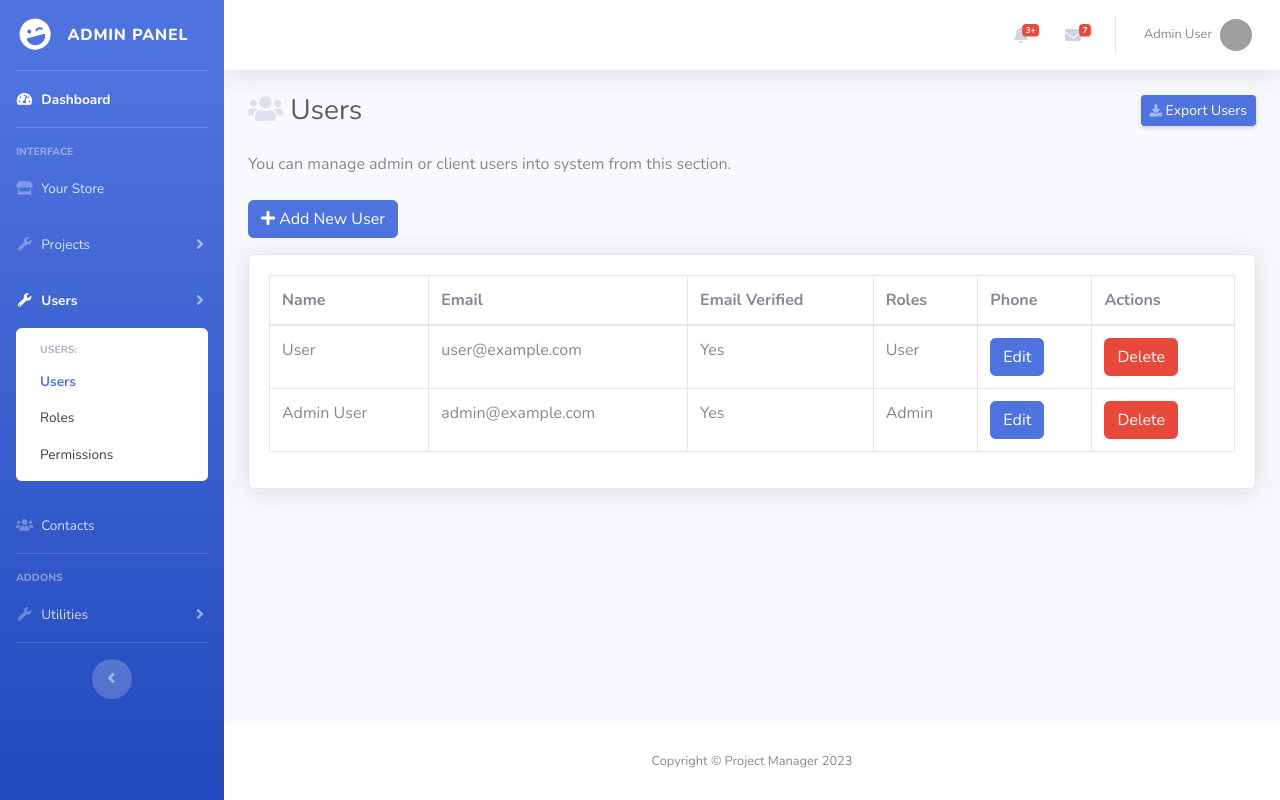
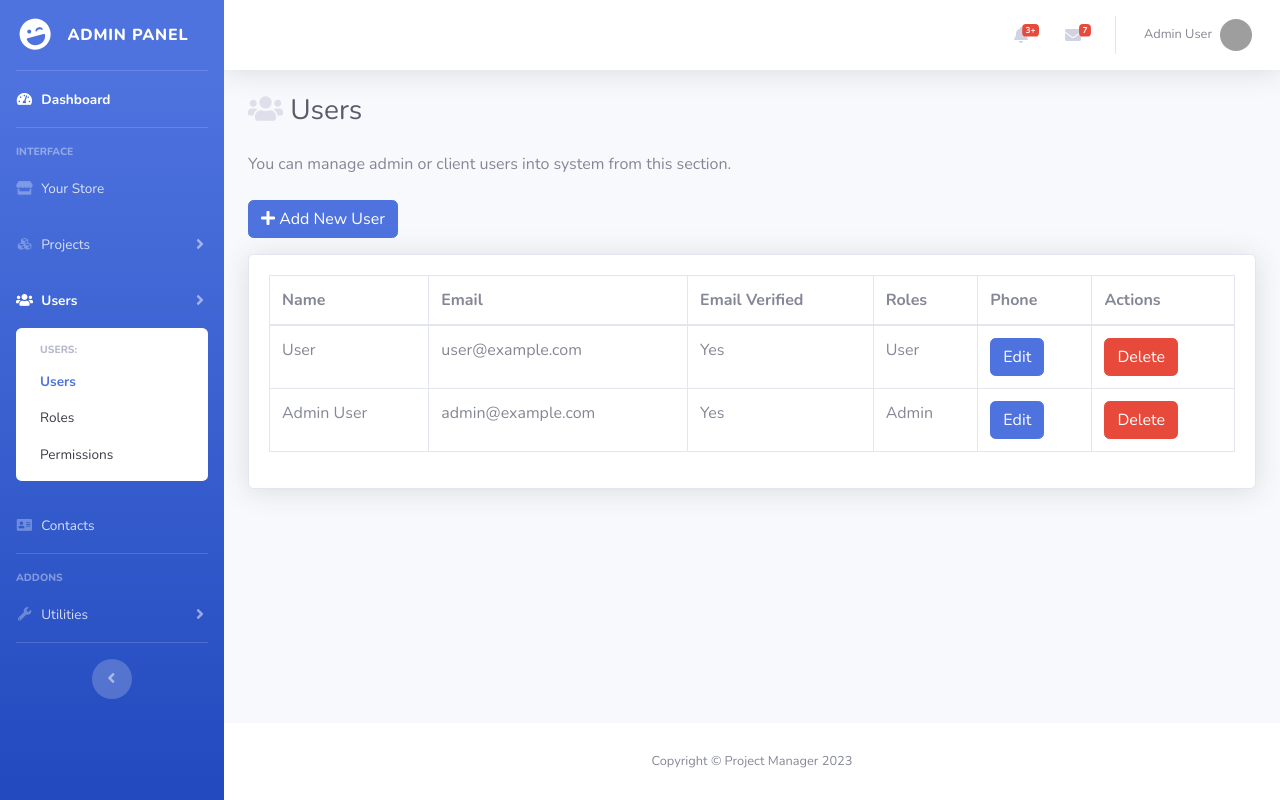
Before and after one commit to Infogiants/projectmanager, a Laravel app: page /users in a window 1280 px wide. Run offline with Laravel 8, Linux system fonts and the light colour scheme; a user stored in the database is signed in; data comes from the database, SQL or seed files in the repository; grey boxes are pictures that could not be loaded.

Commit message:
Improvements

```diff
--- a/resources/views/adminhome.blade.php
+++ b/resources/views/adminhome.blade.php
@@ -153,5 +153,4 @@
       </div>
    </div>
 </div>
-
 @endsection -->
--- a/resources/views/contacts/create.blade.php
+++ b/resources/views/contacts/create.blade.php
@@ -5,7 +5,7 @@
 @section('main')
 
 <div class="d-sm-flex align-items-center justify-content-between mb-4">
-   <h1 class="h3 mb-0 text-gray-800"><i class="fas fa-fw fa-user text-gray-300"></i> Add New Contact</h1>
+   <h1 class="h3 mb-0 text-gray-800"><i class="fas fa-fw fa-address-card text-gray-300"></i> Add New Contact</h1>
 
 </div>
 <div class="card shadow mb-4">
--- a/resources/views/contacts/edit.blade.php
+++ b/resources/views/contacts/edit.blade.php
@@ -4,7 +4,7 @@
 
 @section('main')
 <div class="d-sm-flex align-items-center justify-content-between mb-4">
-   <h1 class="h3 mb-0 text-gray-800"><i class="fas fa-fw fa-user text-gray-300"></i> Edit Contact: {{ $contact->id }}</h1>
+   <h1 class="h3 mb-0 text-gray-800"><i class="fas fa-fw fa-address-card text-gray-300"></i> Edit Contact: {{ $contact->id }}</h1>
 
 </div>
 <div class="card shadow mb-4">
--- a/resources/views/contacts/index.blade.php
+++ b/resources/views/contacts/index.blade.php
@@ -3,7 +3,7 @@
 @section('main')
 <!-- Page Heading -->
 <div class="d-sm-flex align-items-center justify-content-between mb-4">
-   <h1 class="h3 mb-0 text-gray-800"><i class="fas fa-fw fa-users text-gray-300"></i> Contacts</h1>
+   <h1 class="h3 mb-0 text-gray-800"><i class="fas fa-fw fa-address-card text-gray-300"></i> Contacts</h1>
    <a href="#" class="d-none d-sm-inline-block btn btn-sm btn-primary shadow-sm"><i class="fas fa-download fa-sm text-white-50"></i> Export Contacts</a>
 </div>
 <p class="mb-4">Business contacts section, You can manage your important contact details from this page.</p>
--- a/resources/views/layouts/admin.blade.php
+++ b/resources/views/layouts/admin.blade.php
@@ -45,15 +45,10 @@
                <i class="fas fa-fw fa-store"></i>
                <span>Your Store</span></a>
             </li>
-            <!-- <li class="nav-item {{ (request()->is('projects*')) ? 'active' : '' }}">
-               <a class="nav-link" href="{{ url('/projects') }}">
-               <i class="fas fa-fw fa-cubes"></i>
-               <span>Projects</span></a>
-            </li> -->
             <!-- Nav Item - Projects Collapse Menu -->
             <li class="nav-item {{ (request()->is('projects*') || request()->is('categories*'))? 'active' : '' }}">
                <a class="nav-link collapsed" href="#" data-toggle="collapse" data-target="#collapseProjects" aria-expanded="{{ (request()->is('projects*') || request()->is('categories*'))? 'true' : 'false' }}" aria-controls="collapseProjects">
-               <i class="fas fa-fw fa-wrench"></i>
+               <i class="fas fa-fw fa-cubes"></i>
                <span>Projects</span>
                </a>
                <div id="collapseProjects" class="collapse {{ (request()->is('projects*') || request()->is('categories*'))? 'show' : '' }}" aria-labelledby="headingPages" data-parent="#accordionSidebar" style="">
@@ -64,15 +59,10 @@
                   </div>
                </div>
             </li>
-            <!-- <li class="nav-item {{ (request()->is('users*')) ? 'active' : '' }}">
-               <a class="nav-link" href="{{ url('/users') }}">
-               <i class="fas fa-fw fa-users"></i>
-               <span>Users</span></a>
-            </li> -->
             <!-- Nav Item - Users Collapse Menu -->
             <li class="nav-item {{ (request()->is('users*') || request()->is('roles*') || request()->is('permissions*'))? 'active' : '' }}">
                <a class="nav-link collapsed" href="#" data-toggle="collapse" data-target="#collapseUsers" aria-expanded="{{ (request()->is('users*') || request()->is('roles*') || request()->is('permissions*'))? 'true' : 'false' }}" aria-controls="collapseUsers">
-               <i class="fas fa-fw fa-wrench"></i>
+               <i class="fas fa-fw fa-users"></i>
                <span>Users</span>
                </a>
                <div id="collapseUsers" class="collapse {{ (request()->is('users*') || request()->is('roles*') || request()->is('permissions*'))? 'show' : '' }}" aria-labelledby="headingPages" data-parent="#accordionSidebar" style="">
@@ -86,7 +76,7 @@
             </li>
             <li class="nav-item {{ (request()->is('contacts*')) ? 'active' : '' }}">
                <a class="nav-link" href="{{ url('/contacts') }}">
-               <i class="fas fa-fw fa-users"></i>
+               <i class="fas fa-fw fa-address-card"></i>
                <span>Contacts</span></a>
             </li>
             <hr class="sidebar-divider">
--- a/resources/views/users/index.blade.php
+++ b/resources/views/users/index.blade.php
@@ -4,7 +4,7 @@
 <!-- Page Heading -->
 <div class="d-sm-flex align-items-center justify-content-between mb-4">
    <h1 class="h3 mb-0 text-gray-800"><i class="fas fa-fw fa-users text-gray-300"></i> Users</h1>
-   <a href="#" class="d-none d-sm-inline-block btn btn-sm btn-primary shadow-sm"><i class="fas fa-download fa-sm text-white-50"></i> Export Users</a>
+   <!-- <a href="#" class="d-none d-sm-inline-block btn btn-sm btn-primary shadow-sm"><i class="fas fa-download fa-sm text-white-50"></i> Export Users</a> -->
 </div>
 <p class="mb-4">You can manage admin or client users into system from this section.</p>
 <div>
```
